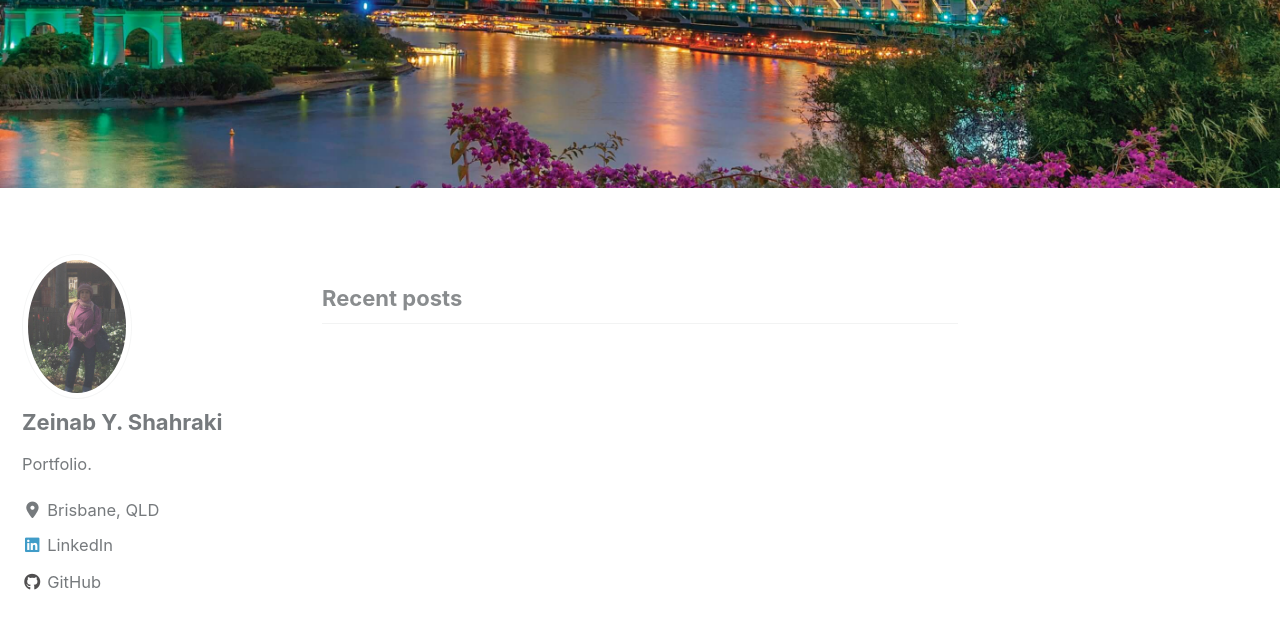
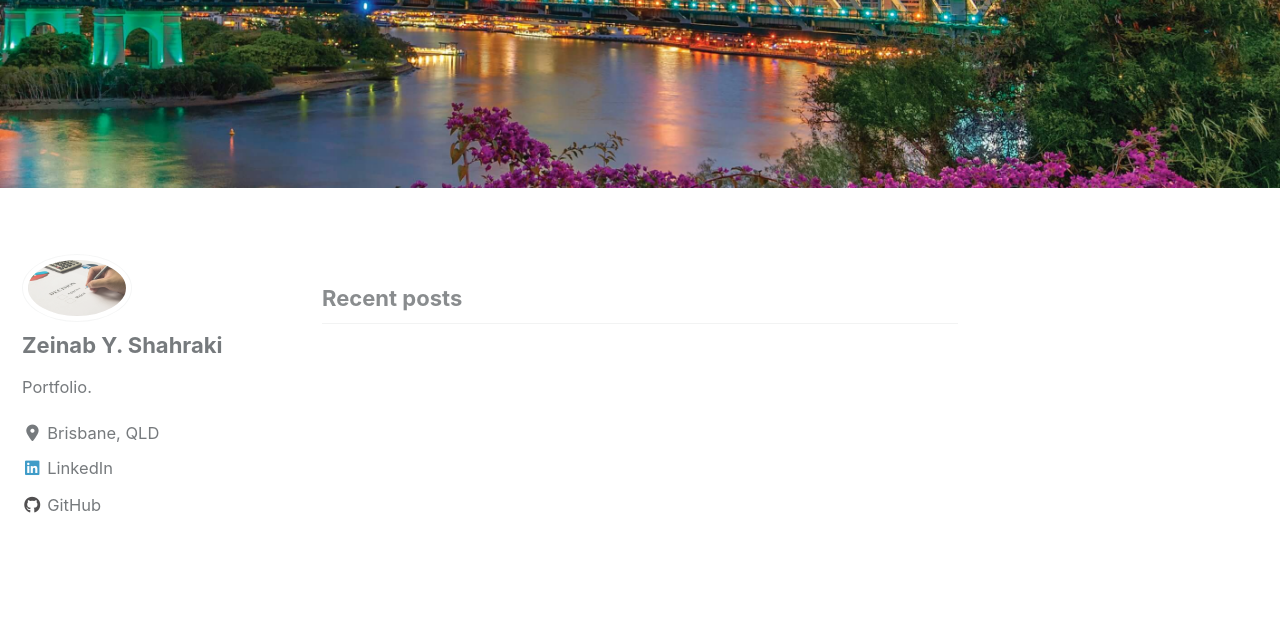
Before and after one commit to z1shahraki/z1shahraki.github.io, a Jekyll site: the page built from index.html, in a window 1280 px wide and 900 px high, scrolled down 440 px. Shown: the top 629 px of the window. Built offline with Jekyll 4.4.1, drawn with Linux system fonts in a browser that asks for light colours; cached includes are drawn as plain includes; nearby versions of some CDN libraries; the list of posts is cut into pages by our own code.

Commit message:
new gith

```diff
--- a/_config.yml
+++ b/_config.yml
@@ -108,7 +108,7 @@
 # Site Author
 author:
   name             : "Zeinab Y. Shahraki"
-  avatar           : "/images/zy10.jpg" # path of avatar image, e.g. "/assets/images/bio-photo.jpg"
+  avatar           : "/images/loan-rej2.jpg" # path of avatar image, e.g. "/assets/images/bio-photo.jpg"
   bio              : "Portfolio."
   location         : "Brisbane, QLD"
   email            :
```
